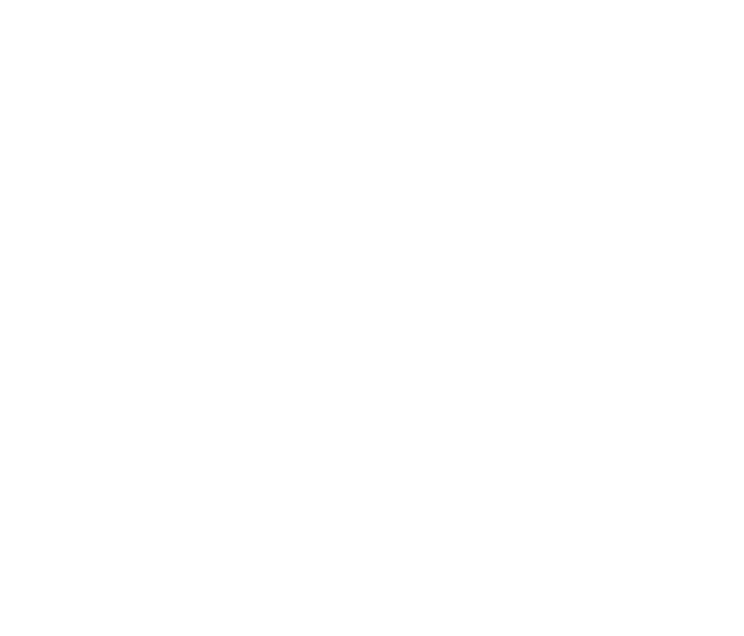
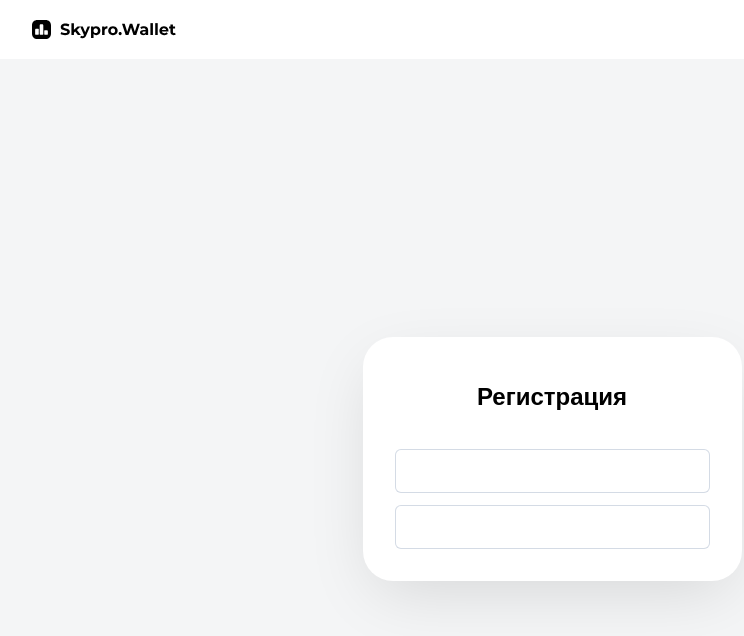
Before and after one commit to SHADrussed/skypro-wallet, a React (Vite) app: page /register in a window 1280 px wide. Before the commit this address had no page. Shown: the top 636 px of the page, without its empty margins (88-832 px from the left). Built offline with nearby package versions, Linux system fonts and the light colour scheme.

Commit message:
create SingForm page, add routing, notFoundPage, AuthContext

```diff
--- a/src/components/Header/Header.jsx
+++ b/src/components/Header/Header.jsx
@@ -1,10 +1,14 @@
-import { Exit, HeaderS, NavBar, NavLink } from './Header.styled'
+import { Link } from 'react-router-dom'
+import { ExitButton, HeaderS, NavBar, NavLink } from './Header.styled'
+import { useAuth } from '../../context/ContextProvider'
 
 const Header = () => {
+  const { Auth } = useAuth()
   return (
     <HeaderS>
       <img src="/logo.svg" alt="" />
 
+      {Auth && (
         <NavBar>
           <NavLink href="" $active={true}>
             Мои расходы
@@ -14,8 +18,13 @@ const Header = () => {
             Анализ расходов
           </NavLink>
         </NavBar>
+      )}
 
-      <Exit>Выход</Exit>
+      {Auth && (
+        <ExitButton>
+          <Link to={'/login'}>Выход</Link>
+        </ExitButton>
+      )}
     </HeaderS>
   )
 }
--- a/src/components/Header/Header.styled.js
+++ b/src/components/Header/Header.styled.js
@@ -26,10 +26,17 @@ export const NavLink = styled.a`
     $active ? theme.colors.primary : theme.colors.text};
 `
 
-export const Exit = styled.a`
+export const ExitButton = styled.button`
+  border: none;
+  background-color: #fff;
   font-weight: ${theme.typography.fontWeight.semibold};
   font-size: ${theme.typography.fontSize.body};
   line-height: ${theme.typography.lineHeight.body};
-  text-decoration: none;
-  color: ${theme.colors.text};
+  & a {
+    color: ${theme.colors.text};
+    text-decoration: none;
+  }
+  & a:hover {
+    color: ${theme.colors.primary};
+  }
 `
--- /dev/null
+++ b/src/components/SignForm/SignForm.jsx
@@ -0,0 +1,29 @@
+import { useAuth } from '../../context/ContextProvider'
+import Header from '../Header/Header'
+import {
+  AuthPage,
+  Form,
+  FormCard,
+  FormInput,
+  FormTitle,
+} from './SignForm.styled'
+
+const SignForm = ({ isLogin = false, isRegister = false }) => {
+  const { Auth, setAuth } = useAuth()
+  return (
+    <div>
+      <Header />
+      <AuthPage>
+        <FormCard>
+          <FormTitle>{isLogin ? 'Вход' : 'Регистрация'}</FormTitle>
+          <Form>
+            <FormInput></FormInput>
+            <FormInput></FormInput>
+          </Form>
+        </FormCard>
+      </AuthPage>
+    </div>
+  )
+}
+
+export default SignForm
--- /dev/null
+++ b/src/components/SignForm/SignForm.styled.js
@@ -0,0 +1,103 @@
+import styled from 'styled-components'
+import theme from '../../theme'
+
+export const AuthPage = styled.div`
+  width: 100%;
+  min-height: 100vh;
+  display: flex;
+  align-items: center;
+  justify-content: center;
+  padding: 24px 16px;
+  background-color: ${theme.colors.background};
+`
+export const FormCard = styled.div`
+  width: 100%;
+  max-width: 379px;
+  padding: 32px;
+  background-color: ${theme.colors.surface};
+  border-radius: ${theme.radii.card};
+  box-shadow: ${theme.shadows.card};
+  display: flex;
+  flex-direction: column;
+  gap: 24px;
+
+  @media screen and (max-width: 375px) {
+    max-width: 100%;
+    padding: 0;
+    border: none;
+    box-shadow: none;
+  }
+`
+
+export const FormTitle = styled.h1`
+  text-align: center;
+  font-size: ${theme.typography.fontSize.title};
+  line-height: 100%;
+  font-weight: ${theme.typography.fontWeight.bold};
+`
+
+export const Form = styled.form`
+  display: flex;
+  flex-direction: column;
+  align-items: stretch;
+  gap: 12px;
+`
+
+export const FormInput = styled.input`
+  width: 100%;
+  padding: 12px;
+  background-color: ${theme.colors.surface};
+  border: 0.5px solid
+    ${({ $error }) => ($error ? '#F84D4D' : 'rgb(148 166 190 / 40%)')};
+  border-radius: ${theme.radii.control};
+  outline: none;
+  font: inherit;
+
+  &::placeholder {
+    color: ${theme.colors.textSecondary};
+  }
+
+  &:focus {
+    border-color: ${({ $error }) => ($error ? '#F84D4D' : '#565eef')};
+  }
+`
+
+export const FormButton = styled.button`
+  width: 100%;
+  min-height: 40px;
+  margin-top: 13px;
+  border: none;
+  border-radius: 4px;
+  background-color: #565eef;
+  color: #ffffff;
+  font: inherit;
+  font-size: 14px;
+  font-weight: 500;
+
+  &:hover {
+    background-color: #33399b;
+  }
+`
+
+export const FormDescription = styled.p`
+  margin: 13px 0 0;
+  color: rgb(148 166 190 / 70%);
+  font-size: 14px;
+  line-height: 150%;
+  text-align: center;
+`
+
+export const FormLink = styled.a`
+  color: rgb(148 166 190 / 70%);
+  text-decoration: underline;
+`
+
+export const ErrorText = styled.p`
+  font-size: 12px;
+  font-weight: 400;
+  line-height: 150%;
+  text-align: center;
+  color: #f84d4d;
+  margin-top: 7px;
+  margin-bottom: 20px;
+`
--- /dev/null
+++ b/src/context/ContextAPI.js
@@ -0,0 +1,3 @@
+import { createContext } from 'react'
+
+export const AuthContext = createContext()
--- /dev/null
+++ b/src/context/ContextProvider.jsx
@@ -0,0 +1,27 @@
+import { useContext, useState } from 'react'
+import { AuthContext } from './ContextAPI'
+
+export const AuthContextProvider = ({ children }) => {
+  const [isAuth, setIsAuth] = useState(() =>
+    Boolean(localStorage.getItem('userInfo')),
+  )
+
+  const logout = () => {
+    setIsAuth(false)
+    localStorage.removeItem('userInfo')
+  }
+
+  return (
+    <AuthContext.Provider value={{ isAuth, setIsAuth, logout }}>
+      {children}
+    </AuthContext.Provider>
+  )
+}
+
+export function useAuth() {
+  const context = useContext(AuthContext)
+  if (!context) {
+    throw new Error('useAuth должен использоваться внутри AuthProvider')
+  }
+  return context
+}
--- a/src/main.jsx
+++ b/src/main.jsx
@@ -3,11 +3,14 @@ import { createRoot } from 'react-dom/client'
 import { BrowserRouter } from 'react-router-dom'
 import './index.css'
 import App from './App.jsx'
+import { AuthContextProvider } from './context/ContextProvider.jsx'
 
 createRoot(document.getElementById('root')).render(
   <StrictMode>
-    <BrowserRouter>
-      <App />
-    </BrowserRouter>
+    <AuthContextProvider>
+      <BrowserRouter>
+        <App />
+      </BrowserRouter>
+    </AuthContextProvider>
   </StrictMode>,
 )
--- /dev/null
+++ b/src/pages/LoginPage.jsx
@@ -0,0 +1,7 @@
+import SignForm from '../components/SignForm/SignForm'
+
+const LoginPage = () => {
+  return <SignForm isLogin={true} />
+}
+
+export default LoginPage
--- /dev/null
+++ b/src/pages/NotFoundPage.jsx
@@ -0,0 +1,13 @@
+import { ErrorNotFound } from './NotFoundPage.styled'
+
+const NotFoundPage = () => {
+  return (
+    <ErrorNotFound>
+      <p>
+        ОШИБКА 404<br></br>СТРАНИЦА НЕ НАЙДЕНА
+      </p>
+    </ErrorNotFound>
+  )
+}
+
+export default NotFoundPage
--- /dev/null
+++ b/src/pages/NotFoundPage.styled.js
@@ -0,0 +1,12 @@
+import styled from 'styled-components'
+
+export const ErrorNotFound = styled.div`
+  font-size: 36px;
+  text-align: center;
+  height: 100vh;
+  width: 100%;
+  display: flex;
+  justify-content: center;
+  align-items: center;
+  background-color: rgb(234, 238, 246);
+`
--- /dev/null
+++ b/src/pages/RegisterPage.jsx
@@ -0,0 +1,7 @@
+import SignForm from '../components/SignForm/SignForm'
+
+const RegisterPage = () => {
+  return <SignForm isRegister={true} />
+}
+
+export default RegisterPage
--- a/src/routes/AppRouters.jsx
+++ b/src/routes/AppRouters.jsx
@@ -1,10 +1,16 @@
 import { Routes, Route } from 'react-router-dom'
 import SpendingTablePage from '../pages/SpendingTablePage'
+import LoginPage from '../pages/LoginPage'
+import RegisterPage from '../pages/RegisterPage'
+import NotFoundPage from '../pages/NotFoundPage'
 
 function AppRoutes() {
   return (
     <Routes>
       <Route path="/" element={<SpendingTablePage />} />
+      <Route path="/login" element={<LoginPage />} />
+      <Route path="/register" element={<RegisterPage />} />
+      <Route path="*" element={<NotFoundPage />} />
     </Routes>
   )
 }
```
Lines whose indentation alone changed are shown as unchanged.
